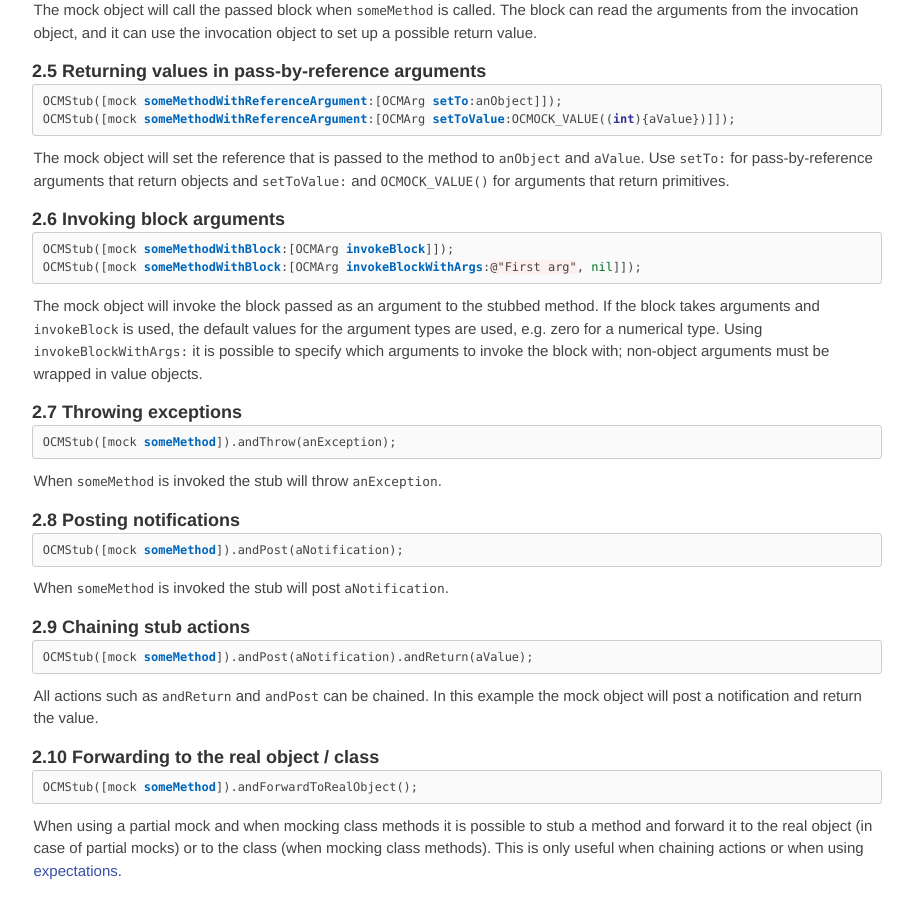
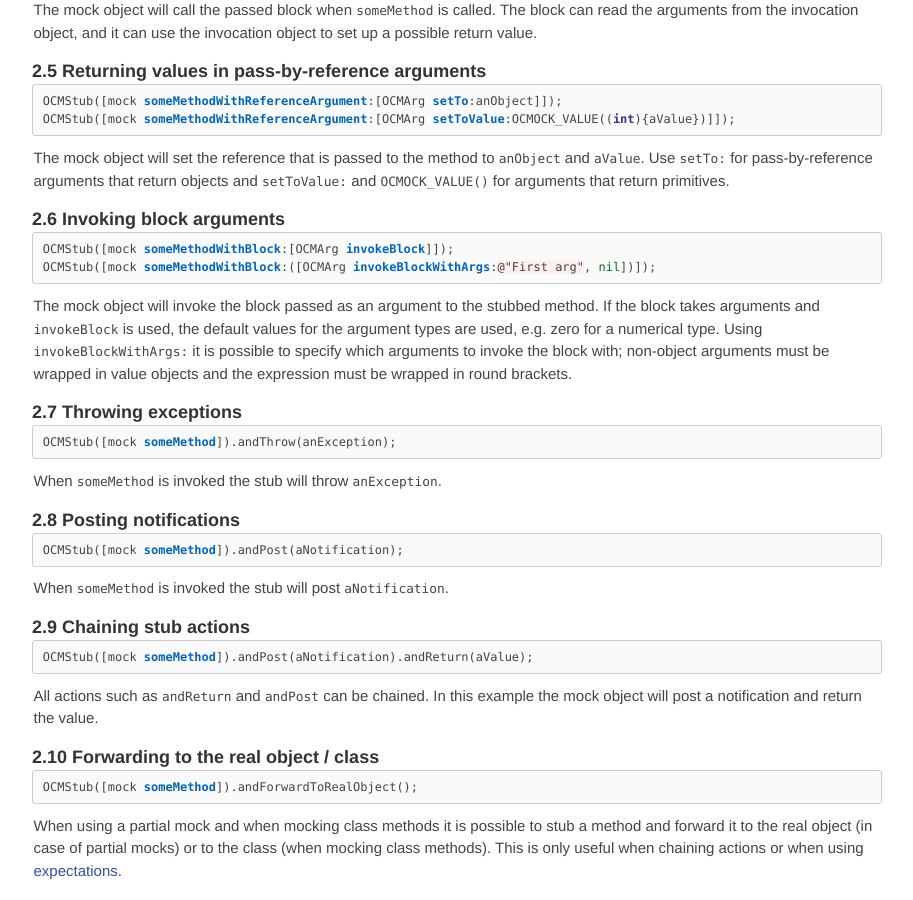
Before and after one commit to erikdoe/ocmock, a Jekyll site: the page built from reference.html, in a window 1280 px wide and 900 px high, scrolled down 2219 px. Shown: the whole window, without its empty margins (183-1096 px from the left). Built offline with Jekyll 4.4.1, drawn with Linux system fonts in a browser that asks for light colours; comment, search, counter and statistics services are not loaded.

Commit message:
Added round brackets to avoid compiler error.

```diff
--- a/reference.html
+++ b/reference.html
@@ -141,10 +141,10 @@ OCMStub([mock someMethodWithReferenceArgument:[OCMArg setToValue:OCMOCK_VALUE((i
 
 {% highlight objc %}
 OCMStub([mock someMethodWithBlock:[OCMArg invokeBlock]]);
-OCMStub([mock someMethodWithBlock:[OCMArg invokeBlockWithArgs:@"First arg", nil]]);
+OCMStub([mock someMethodWithBlock:([OCMArg invokeBlockWithArgs:@"First arg", nil])]);
 {% endhighlight objc %}
 
-<p>The mock object will invoke the block passed as an argument to the stubbed method. If the block takes arguments and <code>invokeBlock</code> is used, the default values for the argument types are used, e.g. zero for a numerical type. Using <code>invokeBlockWithArgs:</code> it is possible to specify which arguments to invoke the block with; non-object arguments must be wrapped in value objects.
+<p>The mock object will invoke the block passed as an argument to the stubbed method. If the block takes arguments and <code>invokeBlock</code> is used, the default values for the argument types are used, e.g. zero for a numerical type. Using <code>invokeBlockWithArgs:</code> it is possible to specify which arguments to invoke the block with; non-object arguments must be wrapped in value objects and the expression must be wrapped in round brackets.
 
 
 <h3 class="numbered">Throwing exceptions</h3>
```
